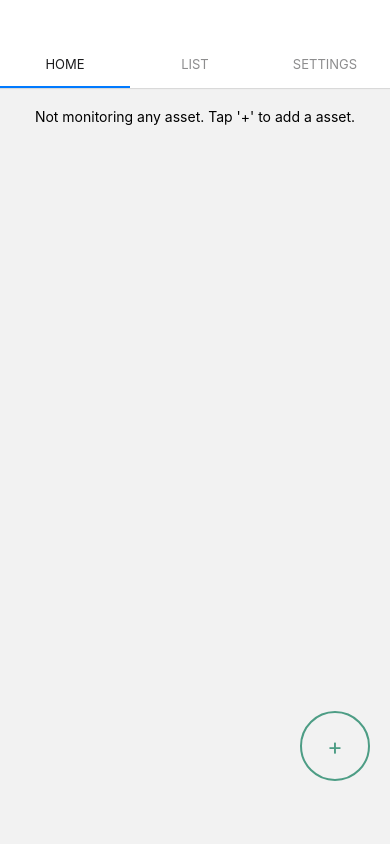
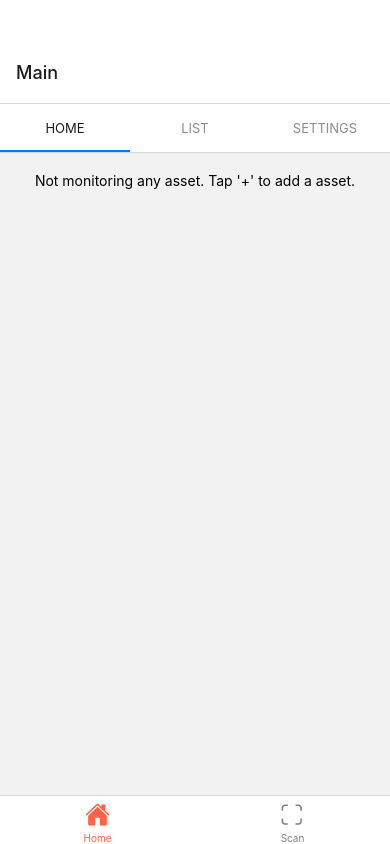
Before and after one commit to KMargarjan/TrackStorage, a React Native app: screen / in a window 390 px wide. Built offline with nearby package versions, Linux system fonts and the light colour scheme.

Commit message:
feat: new structure with bottom navigation

```diff
--- a/App.js
+++ b/App.js
@@ -1,24 +1,61 @@
+import "react-native-gesture-handler";
 import * as React from "react";
-// import { StatusBar } from "expo-status-bar";
 import { StyleSheet, View } from "react-native";
 import { NavigationContainer } from "@react-navigation/native";
 import { createMaterialTopTabNavigator } from "@react-navigation/material-top-tabs";
+import { createBottomTabNavigator } from "@react-navigation/bottom-tabs";
+import Ionicons from "react-native-vector-icons/Ionicons";
 
 import HomeScreen from "./screens/Home";
 import ListScreen from "./screens/List";
 import SettingsScreen from "./screens/Settings";
+import ScanScreen from "./screens/ScannQR";
 
-const Tab = createMaterialTopTabNavigator();
+const TopTab = createMaterialTopTabNavigator();
+const BottomTab = createBottomTabNavigator();
 
-export default function App() {
+function TopTabNavigator() {
+  return (
+    <TopTab.Navigator>
+      <TopTab.Screen name="Home" component={HomeScreen} />
+      <TopTab.Screen name="List" component={ListScreen} />
+      <TopTab.Screen name="Settings" component={SettingsScreen} />
+    </TopTab.Navigator>
+  );
+}
+
+export default function App({ navigator }) {
   return (
     <View style={styles.container}>
       <NavigationContainer>
-        <Tab.Navigator>
-          <Tab.Screen name="Home" component={HomeScreen} />
-          <Tab.Screen name="List" component={ListScreen} />
-          <Tab.Screen name="Settings" component={SettingsScreen} />
-        </Tab.Navigator>
+        <BottomTab.Navigator
+          screenOptions={({ route }) => ({
+            tabBarIcon: ({ focused, color, size }) => {
+              let iconName;
+
+              if (route.name === "Main") {
+                iconName = focused ? "home" : "home-outline";
+              } else if (route.name === "Scan") {
+                iconName = focused ? "scan" : "scan-outline";
+              }
+              // You can return any component that you like here
+              return <Ionicons name={iconName} size={size} color={color} />;
+            },
+          })}
+          tabBarOptions={{
+            activeTintColor: "tomato",
+            inactiveTintColor: "gray",
+          }}
+        >
+          <BottomTab.Screen
+            name="Main"
+            component={TopTabNavigator}
+            options={{ tabBarLabel: "Home" }}
+            onPress={() => navigator.navigate("Home")}
+          />
+          <BottomTab.Screen name="Scan" component={ScanScreen} />
+          {/* Only the "Scan" button is in the bottom tab */}
+        </BottomTab.Navigator>
       </NavigationContainer>
     </View>
   );
--- a/components/GenerateQRCode.js
+++ b/components/GenerateQRCode.js
@@ -1,8 +1,39 @@
-import React from "react";
+import React, { useState } from "react";
+import { View, Text, TextInput, StyleSheet, Button } from "react-native";
 import QRCode from "react-native-qrcode-svg";
 
+const qrData = { id: 1, name: "qr1", date: "2023-11-25" };
+const qrDataToString = JSON.stringify(qrData);
+
 export default function GenerateQRCode() {
+  const [title, setTitle] = useState("");
+
   return (
-    <QRCode value="https://chat.openai.com/c/086c3519-fabe-4581-8241-34d78965619c" />
+    <View>
+      <TextInput
+        style={styles.input}
+        onChangeText={() => setTitle(title)}
+        value={title}
+      />
+      <View>
+        <Button
+          onPress={() => {}}
+          title="Generate QR Code"
+          color="#841584"
+          accessibilityLabel="Learn more about this purple button"
+        />
+      </View>
+      <Text>
+        <QRCode value={qrDataToString} />;
+      </Text>
+    </View>
   );
 }
+const styles = StyleSheet.create({
+  input: {
+    height: 40,
+    margin: 12,
+    borderWidth: 1,
+    padding: 10,
+  },
+});
--- a/package.json
+++ b/package.json
@@ -9,19 +9,23 @@
     "web": "expo start --web"
   },
   "dependencies": {
+    "@react-navigation/bottom-tabs": "^6.5.11",
     "@react-navigation/material-top-tabs": "^6.6.5",
     "@react-navigation/native": "^6.1.9",
     "@react-navigation/native-stack": "^6.9.17",
+    "@react-navigation/stack": "^6.3.20",
     "expo": "~49.0.15",
     "expo-status-bar": "~1.6.0",
     "react": "18.2.0",
     "react-native": "0.72.6",
+    "react-native-gesture-handler": "~2.12.0",
     "react-native-pager-view": "6.2.0",
     "react-native-qrcode-svg": "^6.2.0",
     "react-native-safe-area-context": "4.6.3",
     "react-native-screens": "~3.22.0",
     "react-native-svg": "^14.0.0",
-    "react-native-tab-view": "^3.5.2"
+    "react-native-tab-view": "^3.5.2",
+    "react-native-vector-icons": "^10.0.2"
   },
   "devDependencies": {
     "@babel/core": "^7.20.0"
--- a/screens/Home.js
+++ b/screens/Home.js
@@ -1,9 +1,7 @@
-import { useState } from "react";
 import { Text, StyleSheet, View } from "react-native";
-import { RoundedButton } from "../components/RoundedButton";
 import CardList from "../components/CardList";
 
-export default function HomeScreen({ route, navigation }) {
+export default function HomeScreen({ route }) {
   const selectedAsset = route.params?.item;
 
   return (
@@ -13,15 +11,6 @@ export default function HomeScreen({ route, navigation }) {
           <Text style={styles.noAssetMessage}>
             Not monitoring any asset. Tap '+' to add a asset.
           </Text>
-          <View style={styles.button}>
-            <RoundedButton
-              title="+"
-              size={70}
-              onPress={() => {
-                navigation.navigate("List");
-              }}
-            />
-          </View>
         </View>
       )}
       {selectedAsset && (
--- a/screens/List.js
+++ b/screens/List.js
@@ -35,11 +35,6 @@ const MyFlatList = ({ navigation }) => {
         />
       )}
 
-      {!data.length && !showQRPage && (
-        <View style={styles.button}>
-          <RoundedButton title="+" size={70} onPress={() => setQRPage(true)} />
-        </View>
-      )}
       {showQRPage && (
         <View style={styles.generateQR}>
           <GenerateQRCode value="https://www.npmjs.com/package/react-native-qrcode-svg" />
--- /dev/null
+++ b/screens/ScannQR.js
@@ -0,0 +1,5 @@
+import { Text } from "react-native";
+
+export default function ScannQr() {
+  return <Text>Scann</Text>;
+}
--- a/screens/Settings.js
+++ b/screens/Settings.js
@@ -1,5 +1,25 @@
-import { Text } from "react-native";
+import { View, StyleSheet } from "react-native";
+import { RoundedButton } from "../components/RoundedButton";
 
 export default function SettingsScreen() {
-  return <Text>This is Settings screen</Text>;
+  return (
+    <View style={styles.container}>
+      <View style={styles.button}>
+        <RoundedButton title="+" size={70} onPress={() => setQRPage(true)} />
+      </View>
+    </View>
+  );
 }
+
+const styles = StyleSheet.create({
+  container: {
+    flex: 1,
+  },
+  button: {
+    flex: 1,
+    alignItems: "flex-end",
+    justifyContent: "flex-end",
+    padding: 20,
+    paddingBottom: 70,
+  },
+});
```
Also changed, not shown: 1 other file (tests, documents, lock files or other folders).
